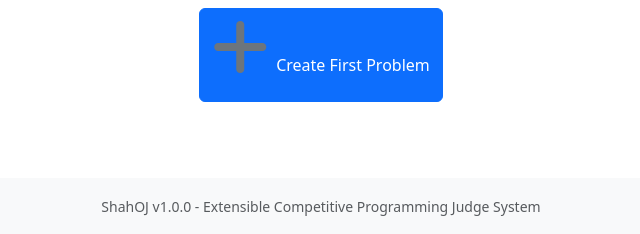
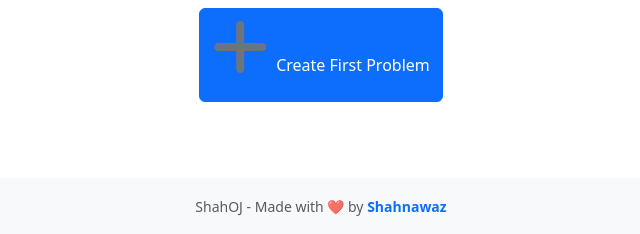
Before and after one commit to TheShahnawaaz/ShahOJ, a Flask app: page / in a window 1280 px wide. Shown: the part 787-1021 px from the top of the page, without its empty margins (319-959 px from the left). Run offline with Flask 3, Linux system fonts and the light colour scheme; data that the repository does not hold is empty.

Commit message:
Update footer in base.html to reflect new branding and attribution for ShahOJ, enhancing the overall presentation and user connection.

```diff
--- a/templates/layouts/base.html
+++ b/templates/layouts/base.html
@@ -1150,7 +1150,8 @@
     <!-- Footer -->
     <footer class="bg-light text-center text-muted py-3 mt-1">
         <div class="container">
-            <small>ShahOJ v1.0.0 - Extensible Competitive Programming Judge System</small>
+
+            <small>ShahOJ - Made with ❤️ by <a href="https://github.com/TheShahnawaaz/" target="_blank" rel="noopener noreferrer" class="text-decoration-none text-primary fw-semibold">Shahnawaz</a></small>
         </div>
     </footer>
 
```
